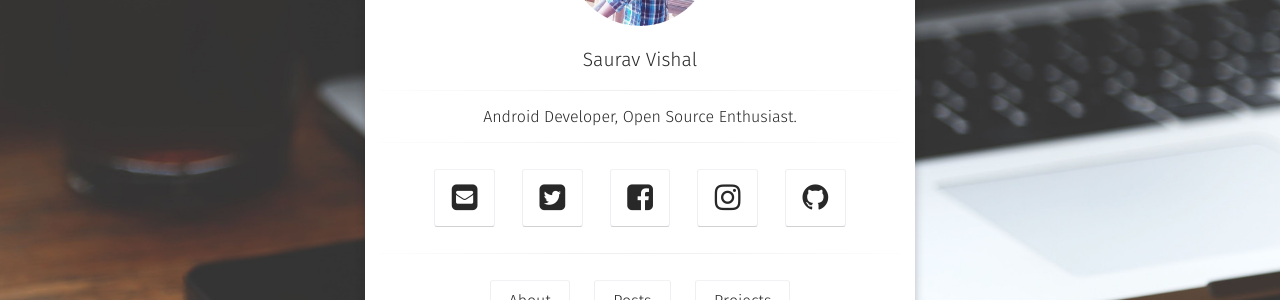
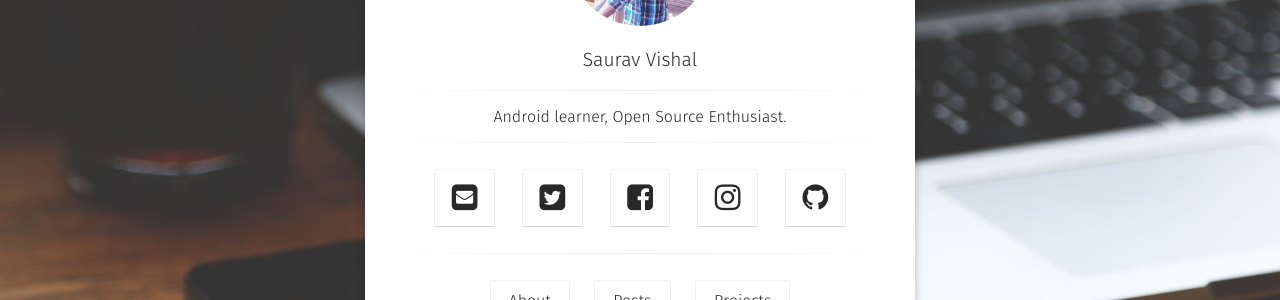
Before and after one commit to sauravvishal8797/sauravvishal8797.github.io, a Jekyll site: the page built from index.html, in a window 1280 px wide. Shown: the part 350-650 px from the top of the page. Built offline with Jekyll 4.4.1, drawn with Linux system fonts in a browser that asks for light colours; some web fonts are replaced.

Commit message:
Update _config.yml

```diff
--- a/_config.yml
+++ b/_config.yml
@@ -1,6 +1,6 @@
 # Site
 title:              Saurav Vishal
-bio:                "Android Developer, Open Source Enthusiast."
+bio:                "Android learner, Open Source Enthusiast."
 description:        #nothing
 reading_time:       true
 words_per_minute:   200
```
